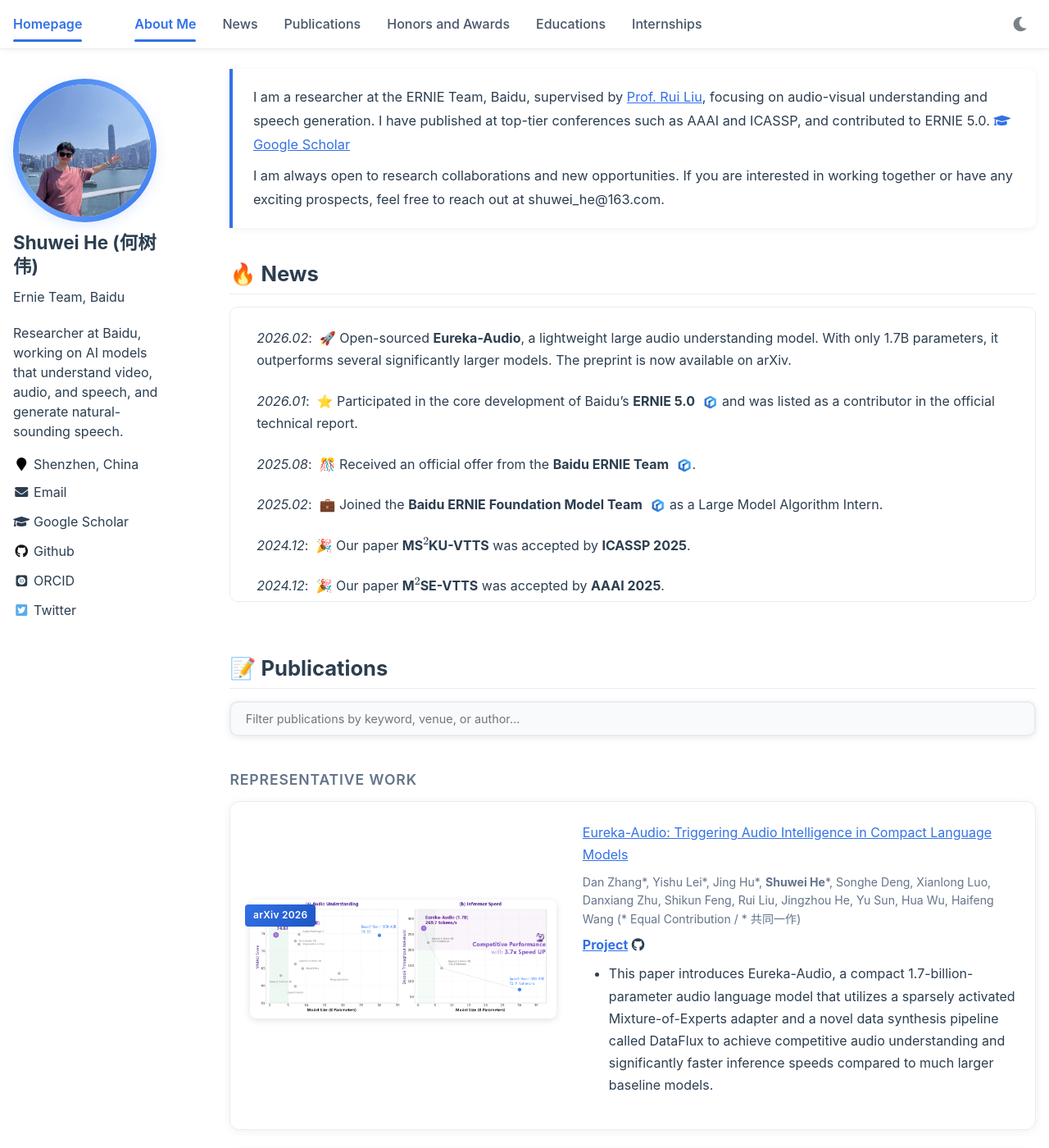
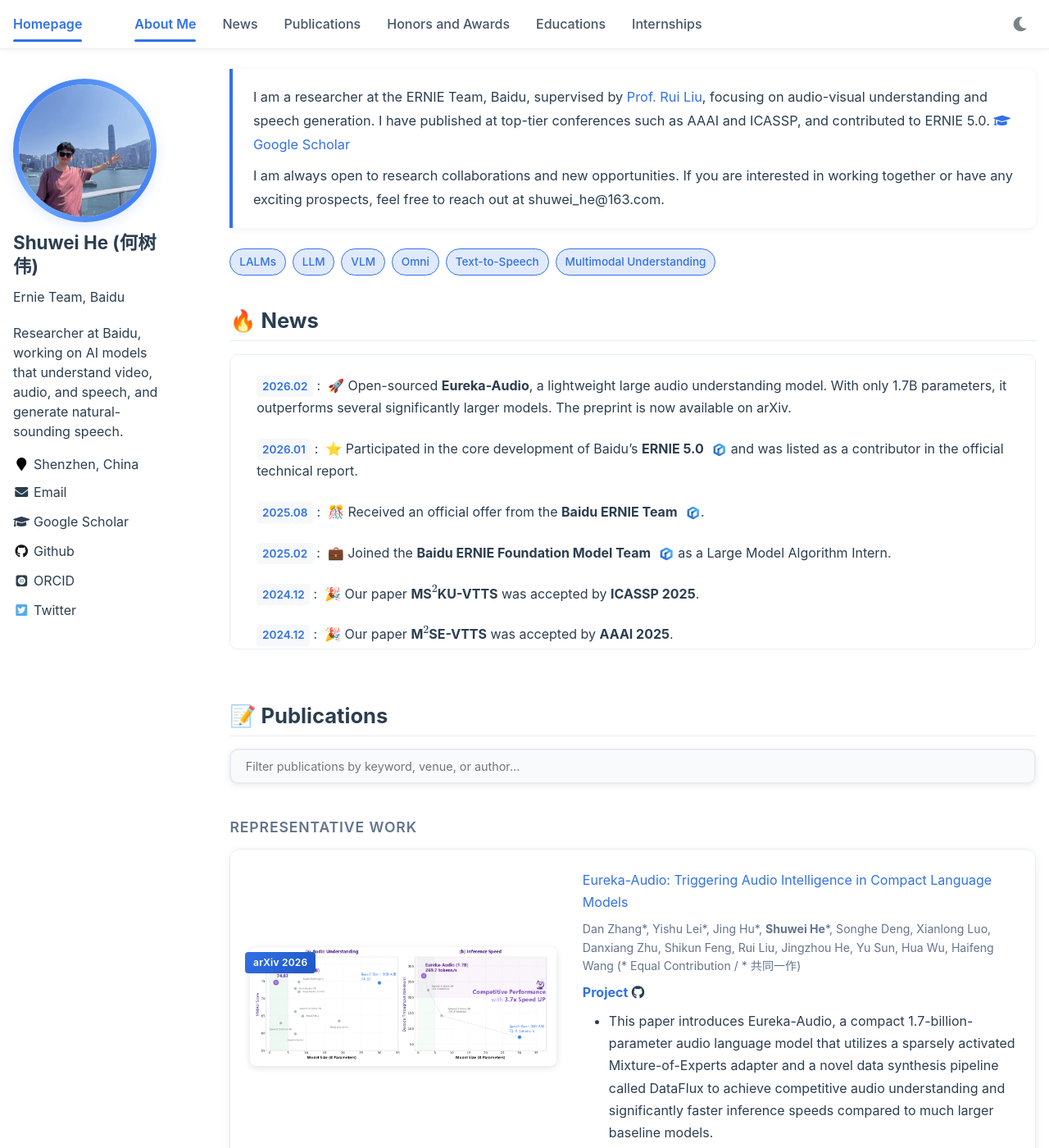
Before and after one commit to he-shuwei/he-shuwei.github.io, a Jekyll site: the page built from _pages/about.md, in a window 1280 px wide and 1400 px high. Shown: the whole window at 82% size. Built offline with Jekyll 4.4.1, drawn with Linux system fonts in a browser that asks for light colours; comment, search, counter and statistics services are not loaded; some of the changed text lies outside the part shown.

Commit message:
Add research tags, link animation, news badges, visitor counter; remove Google Scholar crawler

```diff
--- a/_config.yml
+++ b/_config.yml
@@ -10,7 +10,6 @@ title                    : "Shuwei He (何树伟)"
 description              : "Researcher at Baidu, working on AI models that understand video, audio, and speech, and generate natural-sounding speech."
 repository               : "he-shuwei/he-shuwei.github.io"
 url                      : "https://he-shuwei.github.io"
-google_scholar_stats_use_cdn : true
 
 # google analytics
 google_analytics_id      :  # get google_analytics_id from https://analytics.google.com/analytics/
@@ -40,7 +39,7 @@ include:
   - files
 exclude:
   - docs
-  - google_scholar_crawler
+
   - "*.sublime-project"
   - "*.sublime-workspace"
   - .asset-cache
--- a/_includes/head/custom.html
+++ b/_includes/head/custom.html
@@ -19,4 +19,7 @@
 <script id="MathJax-script" async src="https://cdn.jsdelivr.net/npm/mathjax@3/es5/tex-mml-chtml.js"></script>
 {% endif %}
 
+<!-- Busuanzi visitor counter -->
+<script async src="//busuanzi.ibruce.info/busuanzi/2.3/busuanzi.pure.mini.js"></script>
+
 <!-- end custom head snippets -->
--- a/_layouts/default.html
+++ b/_layouts/default.html
@@ -31,6 +31,17 @@ layout: compress
       <i class="fas fa-chevron-up"></i>
     </button>
 
+    <div class="page__footer">
+      <footer>
+        <div class="page__footer-copyright">
+          &copy; {{ site.time | date: '%Y' }} {{ site.author.name }}.
+          <span id="busuanzi_container_site_pv" class="visitor-count">
+            Total visits: <span id="busuanzi_value_site_pv"></span>
+          </span>
+        </div>
+      </footer>
+    </div>
+
     {% include scripts.html %}
 
   </body>
--- a/_pages/about.md
+++ b/_pages/about.md
@@ -17,6 +17,15 @@ I am a researcher at the ERNIE Team, Baidu, supervised by [Prof. Rui Liu](https:
 
 I am always open to research collaborations and new opportunities. If you are interested in working together or have any exciting prospects, feel free to reach out at shuwei_he@163.com.
 
+</div>
+
+<div class="research-tags">
+  <span class="tag">LALMs</span>
+  <span class="tag">LLM</span>
+  <span class="tag">VLM</span>
+  <span class="tag">Omni</span>
+  <span class="tag">Text-to-Speech</span>
+  <span class="tag">Multimodal Understanding</span>
 </div>
 
 
--- a/_sass/_components.scss
+++ b/_sass/_components.scss
@@ -352,6 +352,66 @@ html {
     }
 }
 
+/* Link hover underline animation */
+.page__content a:not(.btn):not(.pub-badge) {
+    text-decoration: none;
+    background-image: linear-gradient(var(--color-primary), var(--color-primary));
+    background-size: 0% 2px;
+    background-position: 0 100%;
+    background-repeat: no-repeat;
+    transition: background-size 0.3s ease, color 0.3s ease;
+
+    &:hover {
+        background-size: 100% 2px;
+    }
+}
+
+/* News time tag style */
+.news-scroll li em:first-child {
+    display: inline-block;
+    background: var(--color-code-bg);
+    padding: 0.1em 0.5em;
+    border-radius: 4px;
+    font-style: normal;
+    font-size: 0.85em;
+    font-weight: 600;
+    color: var(--color-primary);
+    margin-right: 0.3em;
+}
+
+/* Research interest tags */
+.research-tags {
+    display: flex;
+    flex-wrap: wrap;
+    gap: 0.5em;
+    margin-bottom: 1.5em;
+
+    .tag {
+        display: inline-block;
+        padding: 0.3em 0.8em;
+        border-radius: 20px;
+        font-size: 0.85em;
+        font-weight: 500;
+        background: var(--color-primary-glow);
+        color: var(--color-primary);
+        border: 1px solid var(--color-primary);
+        transition: all 0.2s;
+
+        &:hover {
+            background: var(--color-primary);
+            color: #fff;
+        }
+    }
+}
+
+/* Visitor counter */
+.visitor-count {
+    text-align: center;
+    padding: 0.8em 0;
+    font-size: 0.8em;
+    color: var(--color-text-subtle);
+}
+
 /* Selection highlight */
 ::selection {
     background-color: var(--color-primary-glow);
--- a/google_scholar_crawler/requirements.txt
+++ /dev/null
@@ -1,3 +0,0 @@
-jsonpickle>=3.0.0
-scholarly>=1.7.0
-httpx<0.28.0
```
Also changed, not shown: google_scholar_crawler/main.py (deleted, +0 -27 lines), .github/workflows/google_scholar_crawler.yaml (deleted), 1 other file.
